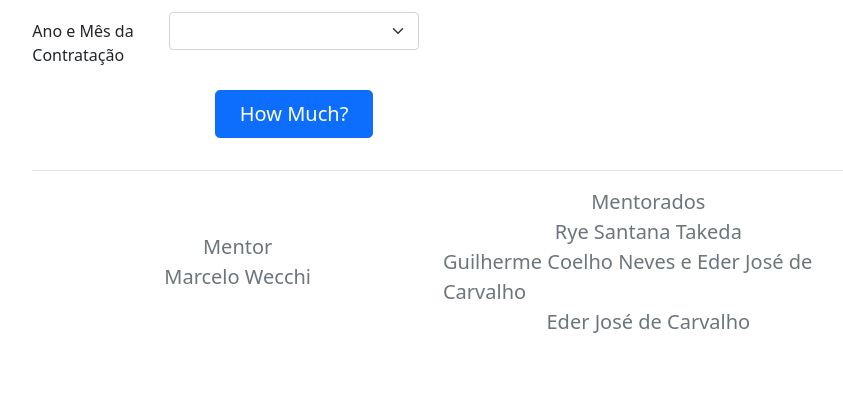
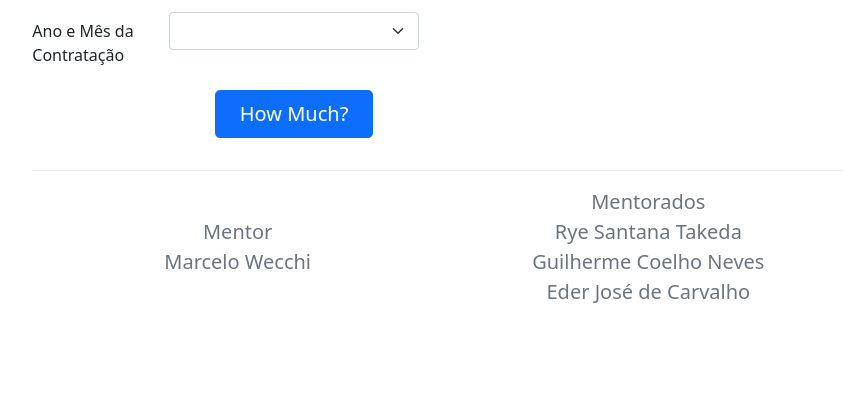
Before and after one commit to edrjc/how-much-app, a Python web app: template templates/index.html in a window 1280 px wide. Shown: the part 821-1238 px from the top of the page, without its empty margins (197-1040 px from the left). After the commit the page ends 1124 px from the top, so only its background shows below. Run offline with Jinja, Linux system fonts and the light colour scheme; the template is opened without the code that fills it, so the values that code supplies are empty.

Commit message:
pequeno ajuste footer

```diff
--- a/templates/index.html
+++ b/templates/index.html
@@ -146,7 +146,7 @@
           <div class="d-flex flex-column align-items-center col-md-6">
             <p class="fs-5 mb-0">Mentorados</p>
             <p class="fs-5 mb-0">Rye Santana Takeda</p>
-            <p class="fs-5 mb-0">Guilherme Coelho Neves e Eder José de Carvalho</p>
+            <p class="fs-5 mb-0">Guilherme Coelho Neves</p>
             <p class="fs-5">Eder José de Carvalho</p>
           </div>
         </div>
```
